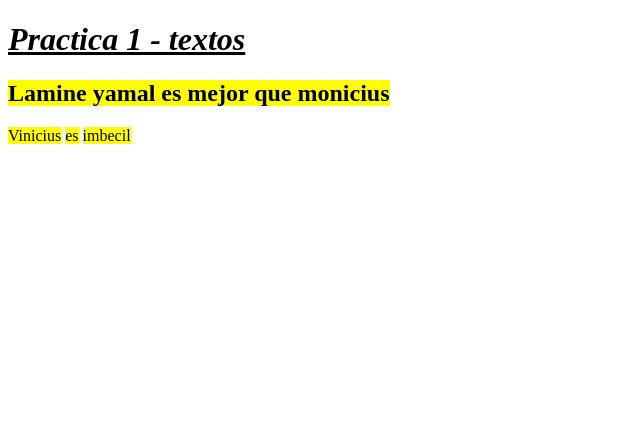
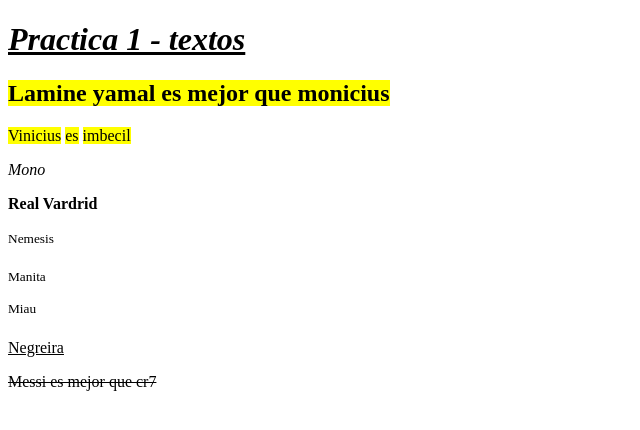
Before and after one commit to Aaron129129/Aaroneltekashi69, a plain HTML site: page practica1/textos.html in a window 1280 px wide. Shown: the whole page, without its empty margins (0-640 px from the left). Drawn offline with Linux system fonts and the light colour scheme.

Commit message:
full text

```diff
--- a/practica1/textos.html
+++ b/practica1/textos.html
@@ -7,5 +7,12 @@
         <h1><i><u>Practica 1 - textos</u></i></h1>
         <h2><b><mark>Lamine yamal es mejor que monicius</mark></b></h2>
         <p><mark>Vinicius</mark> <mark>es</mark> <mark>imbecil</mark></p>
+        <p><em>Mono</em></p>
+        <p><strong>Real Vardrid</strong></p>
+        <p><small>Nemesis</small></p>
+        <p><sub>Manita</sub></p>
+        <p><sup>Miau</sup></p>
+        <p><ins>Negreira</ins></p>
+        <p><del>Messi es mejor que cr7</del></p>
     </body>
 </html>
```
